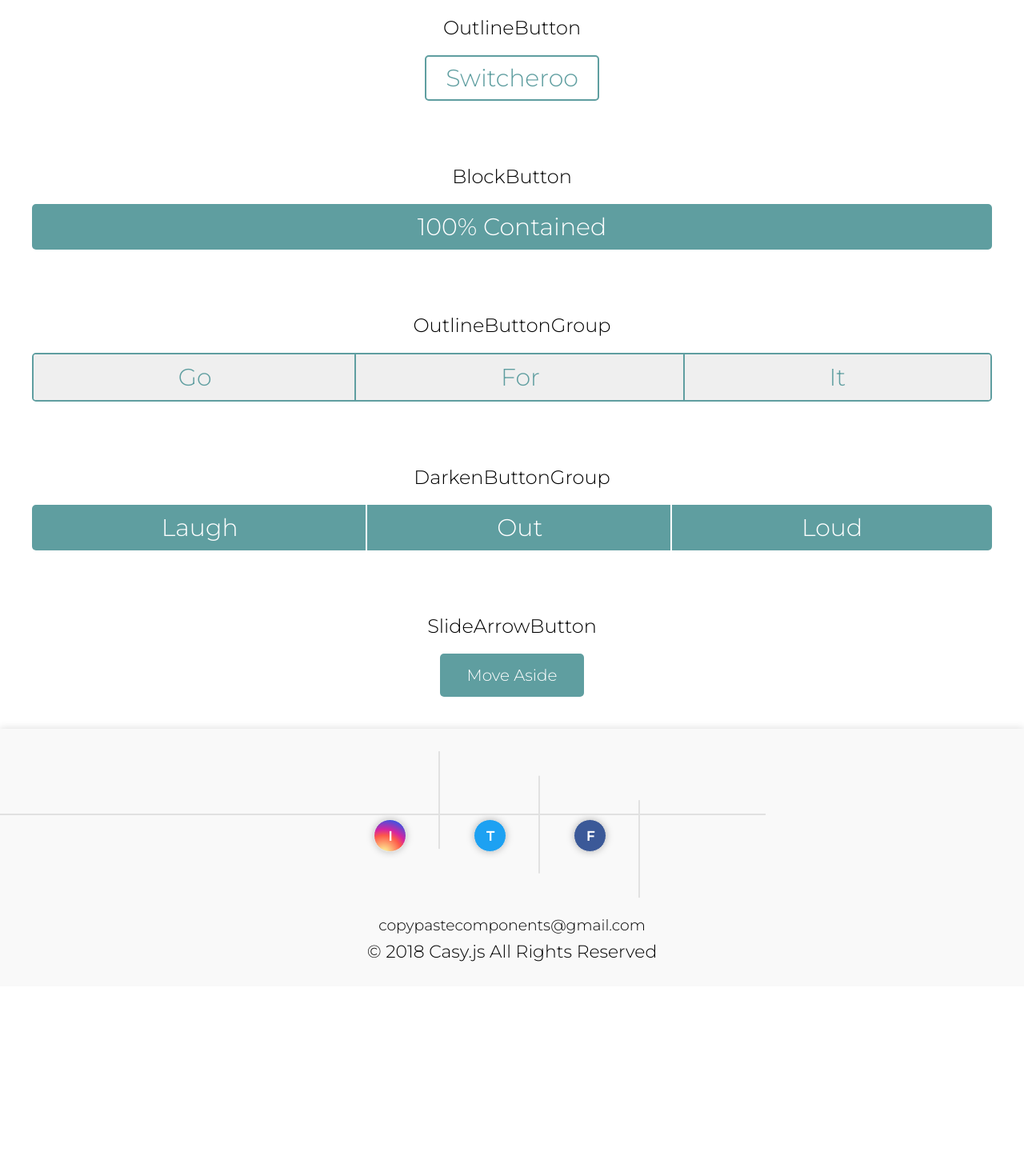
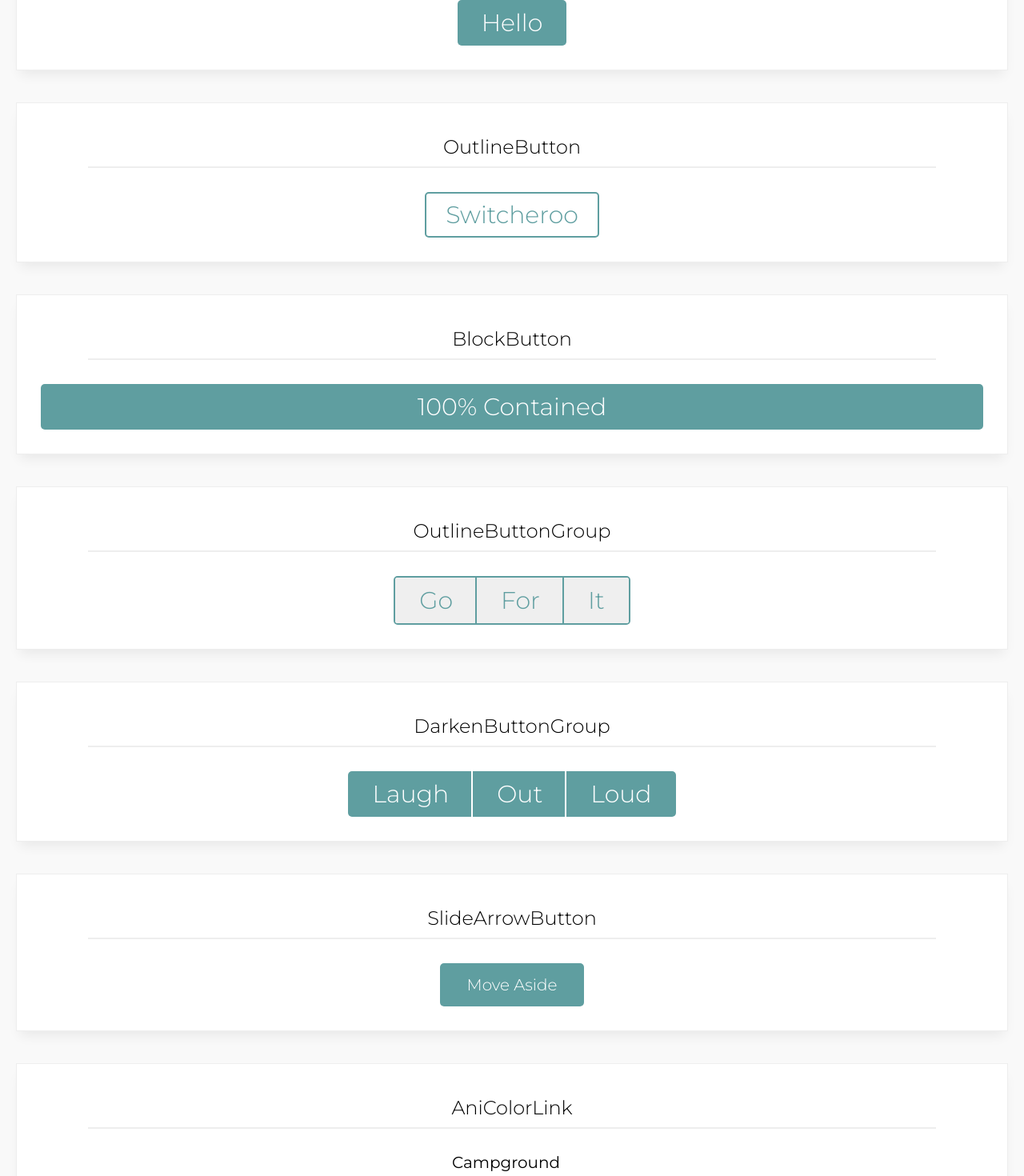
Before and after one commit to aaronccasanova/casyjs, a React app: page /buttons in a window 1280 px wide. Shown: the part 620-2090 px from the top of the page at 80% size. Before the commit the page ends 1853 px from the top, so only its background shows below. Built offline with nearby package versions, Linux system fonts and the light colour scheme; no server answers; the HTML template or start-up script is replaced by a standard one.

Commit message:
removed Button.css and refactored to styled components / added AniColorButton

```diff
--- /dev/null
+++ b/src/components/LinkComponents/AniColorLink.js
@@ -0,0 +1,37 @@
+import React from 'react';
+import styled from 'styled-components';
+
+const A = styled.a`
+  text-decoration: none;
+  color: #000;
+  font-size: 20px;
+  padding-right: 15px;
+  font-weight: normal;
+  cursor: pointer;
+  position: relative;
+  z-index: 2;
+
+  &::before {
+    content: '';
+    background: #bfdbff;
+    position: absolute;
+    top: 55%;
+    left: 0;
+    width: 100%;
+    height: 15px;
+    transform: scaleX(0);
+    transform-origin: 0;
+    transition: transform 700ms cubic-bezier(0.78, -0.03, 0, 1.05);
+    z-index: -1;
+  }
+
+  &:hover::before {
+    transform: scaleX(1);
+  }
+`;
+
+const AniColorLink = props => {
+  return <A href={props.href}>{props.children}</A>;
+};
+
+export default AniColorLink;
--- a/src/components/Routes/Buttons/Buttons.css
+++ /dev/null
@@ -1,17 +0,0 @@
-.Buttons {
-  width: 100%;
-  min-height: 50vh;
-  display: flex;
-  flex-direction: column;
-  justify-content: center;
-  align-items: stretch;
-}
-
-.Buttons > * {
-  text-align: center;
-  margin: 40px;
-}
-
-.Buttons h2 {
-  margin-bottom: 20px;
-}
--- a/src/components/Routes/Buttons/Buttons.js
+++ b/src/components/Routes/Buttons/Buttons.js
@@ -1,5 +1,6 @@
 import React from 'react';
-import styles from './Buttons.css';
+import styled from 'styled-components';
+import CopyButton from './../../Widgets/CopyButton';
 import DownButton from '../../NavigationComponents/AnchorButtons/DownButton/DownButton';
 import DarkenButton from '../../ButtonComponents/DarkenButton/DarkenButton';
 import OutlineButton from '../../ButtonComponents/OutlineButton/OutlineButton';
@@ -7,39 +8,77 @@ import BlockButton from '../../ButtonComponents/BlockButton/BlockButton';
 import DarkenButtonGroup from '../../ButtonComponents/DarkenButtonGroup/DarkenButtonGroup';
 import OutlineButtonGroup from '../../ButtonComponents/OutlineButtonGroup/OutlineButtonGroup';
 import SlideArrowButton from '../../ButtonComponents/SlideArrowButton/SlideArrowButton';
+import AniColorLink from './../../LinkComponents/AniColorLink';
+
+const Wrapper = styled.div`
+  width: 100%;
+  min-height: 50vh;
+  padding: 20px 0;
+  background: #f9f9f9;
+  display: flex;
+  flex-direction: column;
+  justify-content: center;
+  align-items: stretch;
+`;
+
+const Section = styled.section`
+  background: white;
+  padding: 30px;
+  margin: 20px;
+  display: flex;
+  flex-direction: column;
+  justify-content: center;
+  align-items: center;
+
+  border: 1px solid #eeeeee;
+  box-shadow: 0 10px 15px -5px rgba(0, 0, 0, 0.07);
+`;
+
+const ComponentName = styled.h2`
+  width: 90%;
+  text-align: center;
+  padding: 10px;
+  border-bottom: 2px solid #eee;
+  margin-bottom: 30px;
+`;
 
 const Buttons = () => {
   return (
-    <div className={styles.Buttons}>
-      <div>
-        <h2>DownButton</h2>
+    <Wrapper>
+      <Section>
+        <ComponentName>DownButton</ComponentName>
         <DownButton />
-      </div>
-      <div>
-        <h2>DarkenButton</h2>
+      </Section>
+      <Section>
+        <ComponentName>DarkenButton</ComponentName>
         <DarkenButton />
-      </div>
-      <div>
-        <h2>OutlineButton</h2>
+      </Section>
+      <Section>
+        <ComponentName>OutlineButton</ComponentName>
         <OutlineButton />
-      </div>
-      <div>
-        <h2>BlockButton</h2>
+      </Section>
+      <Section>
+        <ComponentName>BlockButton</ComponentName>
         <BlockButton />
-      </div>
-      <div>
-        <h2>OutlineButtonGroup</h2>
+      </Section>
+      <Section>
+        <ComponentName>OutlineButtonGroup</ComponentName>
         <OutlineButtonGroup />
-      </div>
-      <div>
-        <h2>DarkenButtonGroup</h2>
+      </Section>
+      <Section>
+        <ComponentName>DarkenButtonGroup</ComponentName>
         <DarkenButtonGroup />
-      </div>
-      <div>
-        <h2>SlideArrowButton</h2>
+      </Section>
+      <Section>
+        <ComponentName>SlideArrowButton</ComponentName>
         <SlideArrowButton />
-      </div>
-    </div>
+      </Section>
+      <Section>
+        <ComponentName>AniColorLink</ComponentName>
+        <AniColorLink href="#">Campground</AniColorLink>
+        <CopyButton id="Links/AniColorLink" />
+      </Section>
+    </Wrapper>
   );
 };
 
```
